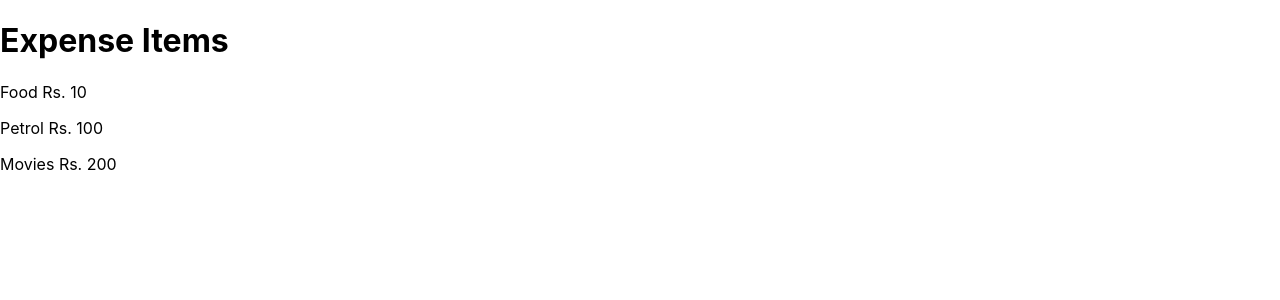
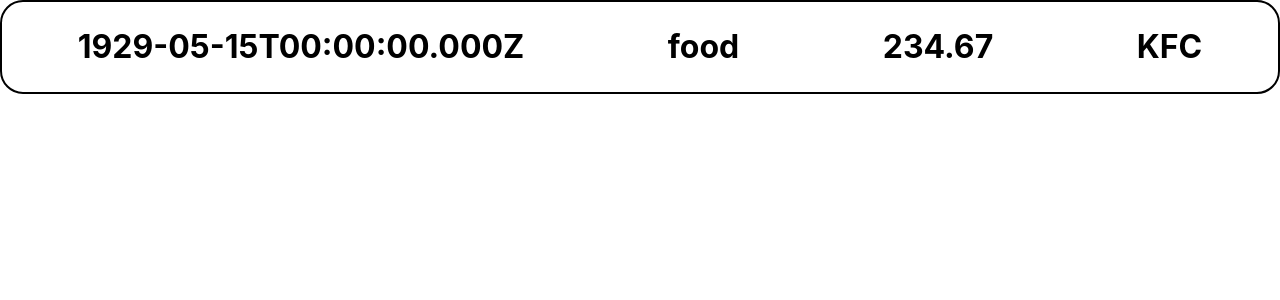
Before and after one commit to amant2904/React-Expense-tracker, a React (Create React App) app: page / in a window 1280 px wide. Shown: the top 300 px of the page. Built offline with nearby package versions, Linux system fonts and the light colour scheme.

Commit message:
using javascript variable inside JSX

```diff
--- a/src/components/ExpenseItem.js
+++ b/src/components/ExpenseItem.js
@@ -1,12 +1,19 @@
 import React from 'react'
+import "./expenseItem.css"
 
 export default function ExpenseItem() {
+    const expenseDate = new Date(23, 10, 2023);
+    const expenseItem = "food"
+    const expenseCost = 234.67
+    const locationOfExpenditure = "KFC"
     return (
         <>
-            <h1>Expense Items</h1>
-            <p>Food Rs. 10</p>
-            <p>Petrol Rs. 100</p>
-            <p>Movies Rs. 200</p>
+            <div className='main_div'>
+                <h1>{expenseDate.toISOString()}</h1>
+                <h1>{expenseItem}</h1>
+                <h1>{expenseCost}</h1>
+                <h1>{locationOfExpenditure}</h1>
+            </div>
         </>
     )
 }
--- /dev/null
+++ b/src/components/expenseItem.css
@@ -0,0 +1,7 @@
+.main_div{
+    display: flex;
+    border: 2px solid black;
+    padding: 4px;
+    justify-content: space-around;
+    border-radius: 23px;
+}
```
